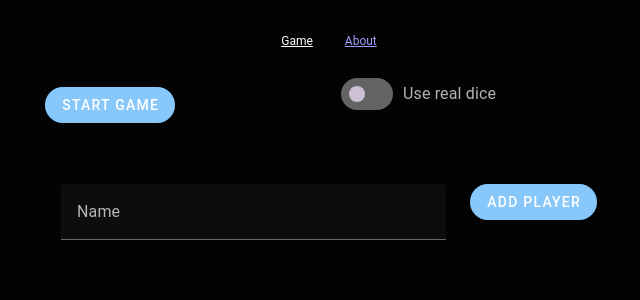
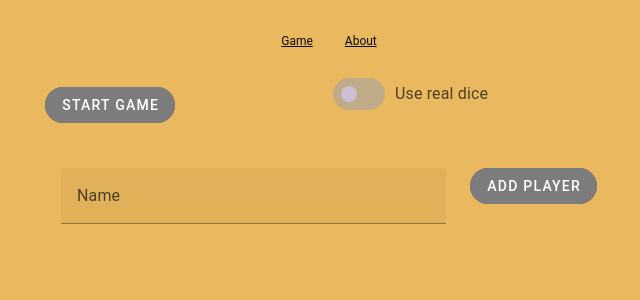
Before and after one commit to BoldBigflank/bank, a Vue app: page / in a window 1280 px wide. Shown: the top 300 px of the page, without its empty margins (311-951 px from the left). Built offline with nearby package versions, Linux system fonts and the light colour scheme.

Commit message:
Theme/colors

```diff
--- a/src/App.vue
+++ b/src/App.vue
@@ -6,8 +6,8 @@ import { RouterLink, RouterView } from 'vue-router';
   <header>
     <div class="wrapper">
       <nav role="navigation">
-        <RouterLink to="/">Game</RouterLink>
-        <RouterLink to="/about">About</RouterLink>
+        <RouterLink class="text-primary" to="/">Game</RouterLink>
+        <RouterLink class="text-primary" to="/about">About</RouterLink>
       </nav>
     </div>
   </header>
--- a/src/assets/base.css
+++ b/src/assets/base.css
@@ -1,3 +1,3 @@
 body {
-    background-color: #030303;
+    background-color: #eab85e;
 }
--- a/src/main.ts
+++ b/src/main.ts
@@ -26,7 +26,20 @@ const vuetify = createVuetify({
   },
   blueprint: md3,
   theme: {
-    defaultTheme: 'dark'
+    defaultTheme: 'dark',
+    themes: {
+      dark: {
+        colors: {
+          primary: '#0c0c0c',
+          secondary: '#424242',
+          accent: '#5E9AD0',
+          error: '#FF5252',
+          info: '#2196F3',
+          success: '#4CAF50',
+          warning: '#FFC107',
+        }
+      }
+    }
   },
   components,
   directives
--- a/src/views/AboutView.vue
+++ b/src/views/AboutView.vue
@@ -1,5 +1,5 @@
 <template>
-  <div class="about">
+  <div class="about text-primary">
     <h1>Developed by Alex Swan</h1>
     <p>
       View the source on <a href="https://github.com/BoldBigflank/bank/" target="_blank">GitHub</a>
--- a/src/views/GameView.vue
+++ b/src/views/GameView.vue
@@ -47,18 +47,18 @@ function toggleUseRealDice() {
 const playerColor = computed(() => {
   return bankStore.players.map((p) => {
     if (bankStore.state === 'end') return ''
-    else if (p.banked) return 'primary'
-    else if (p.name === bankStore.currentPlayer.name) return 'yellow'
-    else return ''
+    else if (p.banked) return 'success'
+    else if (p.name === bankStore.currentPlayer.name) return 'accent'
+    else return 'primary'
   })
 })
 const displayPlayers = computed(() => (bankStore.state === 'end') ? bankStore.rankedPlayers : bankStore.players)
 </script>
 
 <template>
-  <div class="game">
+  <div class="game font-weight-bold">
     <v-container>
-      <v-row>
+      <v-row dense>
         <v-col align-self="center" cols="6">
           <v-btn
             v-if="bankStore.state !== 'setup'"
@@ -66,6 +66,7 @@ const displayPlayers = computed(() => (bankStore.state === 'end') ? bankStore.ra
             >{{bankStore.state === 'end' ? 'Play Again' : 'New Game'}}</v-btn>
           <v-btn
             v-if="bankStore.state === 'setup'"
+            color="primary"
             :disabled="bankStore.players.length === 0"
             v-on:click="handleStartGame">Start Game</v-btn>
         </v-col>
@@ -73,26 +74,27 @@ const displayPlayers = computed(() => (bankStore.state === 'end') ? bankStore.ra
           <v-switch
           inset
           color="primary"
+          class="text-primary"
           v-model="bankStore.useRealDice"
           v-on:click="toggleUseRealDice"
           label="Use real dice"></v-switch>
         </v-col>
       </v-row>
-      <v-row v-if="bankStore.state === 'progress'">
+      <v-row dense v-if="bankStore.state === 'progress'">
         <v-col cols="4" align-self="center">
           <v-container>
             <v-row>
-              <v-col>
+              <v-col class="text-primary">
                 Round {{ bankStore.round + 1 }}
               </v-col>
             </v-row>
             <v-row>
-              <v-col>
+              <v-col class="text-primary">
                 Roll {{ bankStore.rollCount + 1 }}
               </v-col>
             </v-row>
             <v-row>
-              <v-col>
+              <v-col class="text-primary">
                 {{ bankStore.currentPlayer.name }}'s turn
               </v-col>
             </v-row>
@@ -122,6 +124,7 @@ const displayPlayers = computed(() => (bankStore.state === 'end') ? bankStore.ra
               <v-col class="rollContainer">
                 <v-icon
                 v-for="(number, index) in bankStore.roll"
+                class="text-white"
                 v-bind:key="index"
                 :icon="`mdi-dice-${number}`"
                 size="x-large"
@@ -132,7 +135,7 @@ const displayPlayers = computed(() => (bankStore.state === 'end') ? bankStore.ra
           </v-container>
         </v-col>
         <v-col cols="12">
-          <v-card>
+          <v-card color="info">
             <v-card-text aria-live="polite" role="alert">
               {{ bankStore.lastHistory }}
             </v-card-text>
@@ -196,7 +199,7 @@ const displayPlayers = computed(() => (bankStore.state === 'end') ? bankStore.ra
                       </v-col>
                       <v-col>
                         <v-btn
-                        color="yellow"
+                        color="secondary"
                         :disabled="!bankStore.isPastRollThree"
                         aria-label="real dice roll doubles" @click="() => handleManualRoll(-1)">Doubles</v-btn>
                       </v-col>
@@ -208,13 +211,13 @@ const displayPlayers = computed(() => (bankStore.state === 'end') ? bankStore.ra
             </v-container>
         </v-col>
       </v-row>
-      <v-row>
+      <v-row dense>
           <v-col cols="12" v-if="bankStore.state === 'setup'">
             <v-form v-on:submit="handleAddPlayer" @submit.prevent>
               <v-container>
                 <v-row>
                   <v-col>
-                    <v-text-field v-model="name" label="Name"></v-text-field>
+                    <v-text-field class="text-primary" v-model="name" label="Name"></v-text-field>
                   </v-col>
                   <v-col cols="auto">
                     <v-btn
@@ -237,6 +240,7 @@ const displayPlayers = computed(() => (bankStore.state === 'end') ? bankStore.ra
       :disabled="player.banked"
       :aria-label="`${player.name} score ${player.score}`"
       :key="player.name"
+      no-gutters
       >
       <v-col
         cols="12"
@@ -247,11 +251,12 @@ const displayPlayers = computed(() => (bankStore.state === 'end') ? bankStore.ra
           >
             <v-container>
               <v-row>
-                <v-col aria-hidden="true">{{ player.name }}</v-col>
+                <v-col class="font-weight-medium" aria-hidden="true">{{ player.name }}</v-col>
                 <v-col aria-hidden="true">{{ player.score }}</v-col>
                   <v-col aria-label="">
                     <v-btn
                       density="compact"
+                      color="secondary"
                       prepend-icon="mdi-bank"
                       v-if="bankStore.canBank"
                       :disabled="player.banked"
@@ -277,7 +282,8 @@ const displayPlayers = computed(() => (bankStore.state === 'end') ? bankStore.ra
   margin: 15px;
 }
 .bankInfoIcon {
-  background-color: #333333;
+  background-color: #808080;
+  color: yellow;
   position:absolute;
   top: 0%;
   left: 50%;
```
